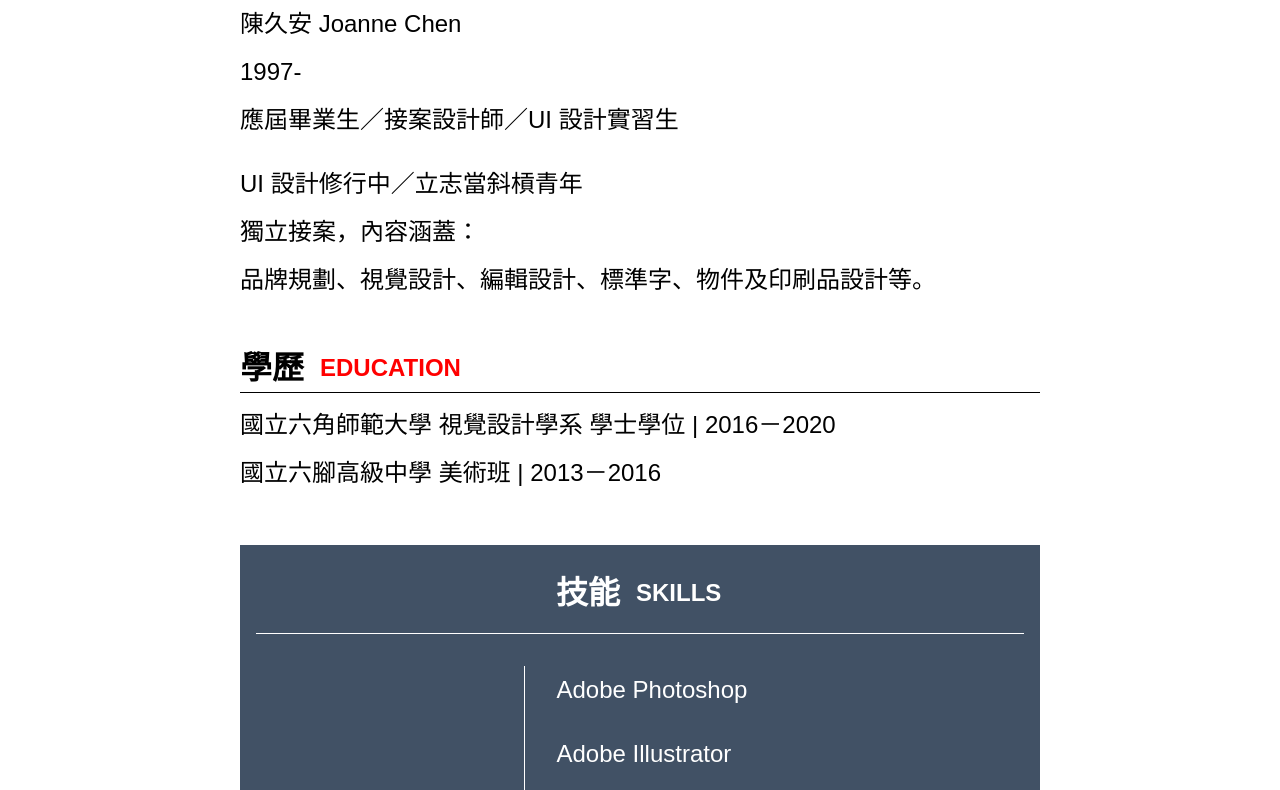
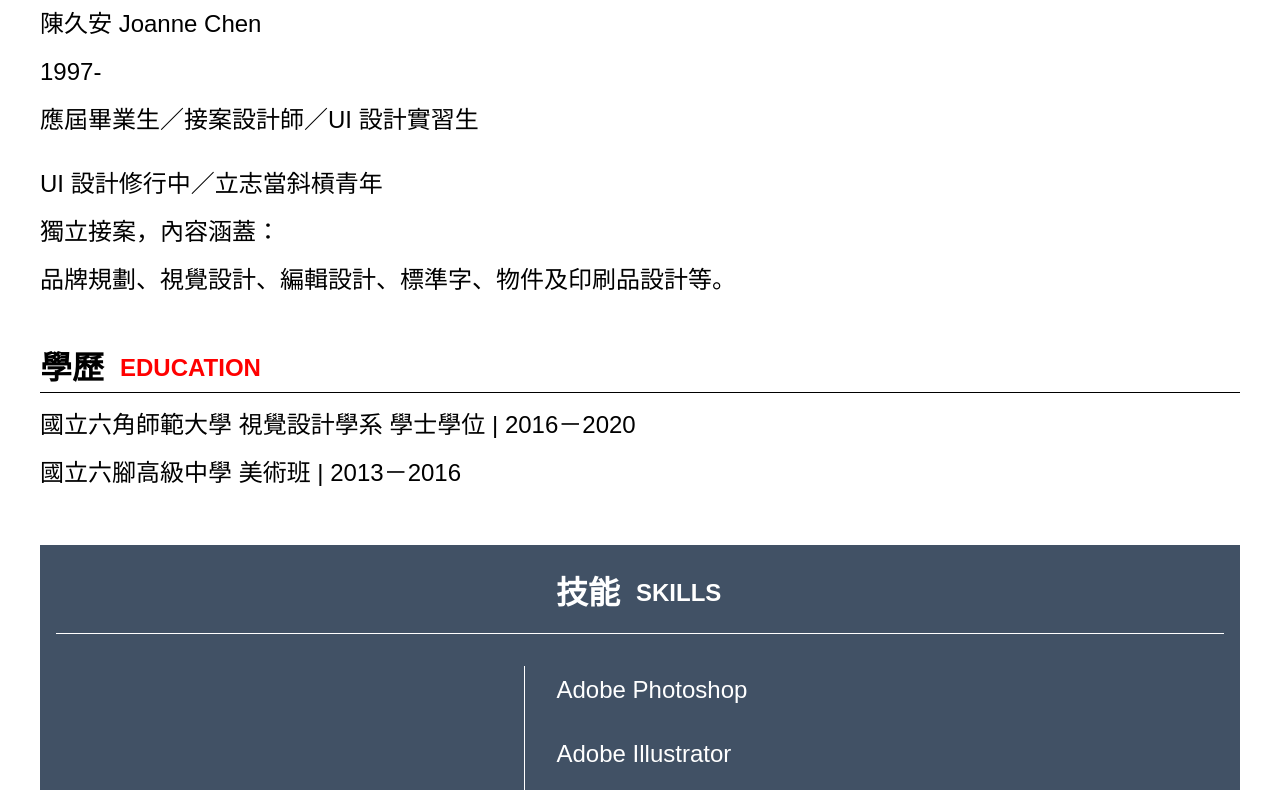
Before and after one commit to Charlie50503/css-practice-junior, a plain HTML site: page index.html in a window 1280 px wide. Shown: the part 651-1441 px from the top of the page. Drawn offline with Linux system fonts and the light colour scheme.

Commit message:
修正部分元素問題

```diff
--- a/index.html
+++ b/index.html
@@ -9,7 +9,7 @@
 </head>
 
 <body>
-    <div class="page block-center">
+    <div class="container block-center">
         <header class="text-left border-line-black-2">
             <h1>Joanne</h1>
             <h1>Chen</h1>
@@ -25,37 +25,45 @@
                     <h2 class="header-text-font-size-en text-red">PROFILE</h2>
                 </div>
                 <div class="line border-line-red">
-
                 </div>
-                <div class="font-size-24">
-                    <p>陳久安 Joanne Chen</p>
-                    <p> 1997- </p>
-                    <p>應屆畢業生／接案設計師／UI 設計實習生</p>
-                </div>
-                <div class="mt-1 font-size-24">
-                    <p>
-                        UI 設計修行中／立志當斜槓青年
-                    </p>
-                    <p>
-                        獨立接案，內容涵蓋：
-                    </p>
-                    <p>
-                        品牌規劃、視覺設計、編輯設計、標準字、物件及印刷品設計等。
-                    </p>
-                </div>
+                <ul class="font-size-24">
+                    <li>
+                        <p>陳久安 Joanne Chen</p>
+                    </li>
+                    <li>
+                        <p>1997-</p>
+                    </li>
+                    <li>
+                        <p>應屆畢業生／接案設計師／UI 設計實習生</p>
+                    </li>
+                </ul>
+                <ul class="mt-1 font-size-24">
+                    <li>
+                        <p>UI 設計修行中／立志當斜槓青年</p>
+                    </li>
+                    <li>
+                        <p>獨立接案，內容涵蓋：</p>
+                    </li>
+                    <li>
+                        <p>品牌規劃、視覺設計、編輯設計、標準字、物件及印刷品設計等。</p>
+                    </li>
+                </ul>
             </section>
             <section class="education text-left">
                 <div class="flex-row flex-middle font-border">
-                    <h2 class="header-text-font-size-cn mr-1">學歷
-                    </h2>
+                    <h2 class="header-text-font-size-cn mr-1">學歷</h2>
                     <h2 class="header-text-font-size-en text-red">EDUCATION</h2>
                 </div>
                 <div class="line border-line-black-1 block-center">
                 </div>
-                <div class="font-size-24">
-                    <p>國立六角師範大學 視覺設計學系 學士學位 | 2016－2020</p>
-                    <p>國立六腳高級中學 美術班 | 2013－2016</p>
-                </div>
+                <ul class="font-size-24">
+                    <li>
+                        <p>國立六角師範大學 視覺設計學系 學士學位 | 2016－2020</p>
+                    </li>
+                    <li>
+                        <p>國立六腳高級中學 美術班 | 2013－2016</p>
+                    </li>
+                </ul>
             </section>
             <section class="skills bg-primary text-white">
                 <div class="skills_header flex-row flex-middle font-border">
@@ -126,10 +134,10 @@
                                 transform="translate(-97.07 -66.02)" />
                         </g>
                     </svg>
-                    <div class="work-experience_description font-size-20">
+                    <p class="work-experience_description font-size-20">
                         在六角學院長達一年的實習中，前期藉由公司課程掌握 HTML, CSS, Adobe XD，設計給學員使用的名片設計教材，並參與六角週年活動，設計各式周邊商品及活動網路宣傳圖。後期進入 UI
                         設計範疇，設計六角共筆部落格 - W3HexSchool、六角發案服務網介面設計、供給學員的教 案- RWD官方網站設計，並設計各式網頁活動宣傳圖。
-                    </div>
+                    </p>
                     <ul class="work-experience_list mt-1 font-border font-size-24">
                         <li>
                             <p>獨立接案 Hao Jun 酒標設計 | 2019</p>
@@ -153,14 +161,11 @@
                         </h2>
                     </div>
                 </div>
-
-
             </section>
         </main>
-
     </div>
 
-    <footer>
+    <footer class="text-center">
         <div class="flex-row flex-middle footer_header flex-center block-center">
             <h2 class="header-text-font-size-cn font-border mr-1">聯絡方式</h2>
             <h2 class="header-text-font-size-en">CONTACT METHOD</h2>
@@ -180,9 +185,9 @@
             </li>
         </ul>
         <ul class="footer_footer">
-            <li class="footer_icon"><img src="./assets/facebook.svg" alt=""></li>
-            <li class="footer_icon"><img src="./assets/instagram-alt.svg" alt=""></li>
-            <li class="footer_icon"><img src="./assets/line.svg" alt=""></li>
+            <li class="footer_icon"><a href=""><img src="./assets/facebook.svg" alt=""></a></li>
+            <li class="footer_icon"><a href=""><img src="./assets/instagram-alt.svg" alt=""></a></li>
+            <li class="footer_icon"><a href=""><img src="./assets/line.svg" alt=""></a></li>
         </ul>
     </footer>
 </body>
--- a/style.css
+++ b/style.css
@@ -130,6 +130,14 @@ table {
 
 /* ---------------------------------------------- */
 
+html {
+  line-height: 1;
+}
+
+body {
+  font-family: adobe-clean, sans-serif;
+}
+
 p {
   line-height: 2;
 }
@@ -244,17 +252,11 @@ section {
   margin-bottom: 1rem;
 }
 
-body {
-  text-align: center;
-  font-family: adobe-clean, sans-serif;
-}
-
-.page {
-  width: 800px;
+.container {
+  width: 1200px;
 }
 
 header {
-  width: 800px;
   padding-top: 1rem;
   padding-bottom: 1rem;
 }
@@ -274,7 +276,6 @@ header h1 {
 }
 
 main {
-  width: 800px;
 }
 
 .profile {
@@ -322,12 +323,9 @@ main {
 }
 
 footer {
-  top: 2642px;
-  left: 0px;
-  width: 100vw;
+  /* top: 2642px; */
   /* height: 401px; */
   background: #415165 0% 0% no-repeat padding-box;
-  opacity: 1;
   color: #fff;
 }
 
```
